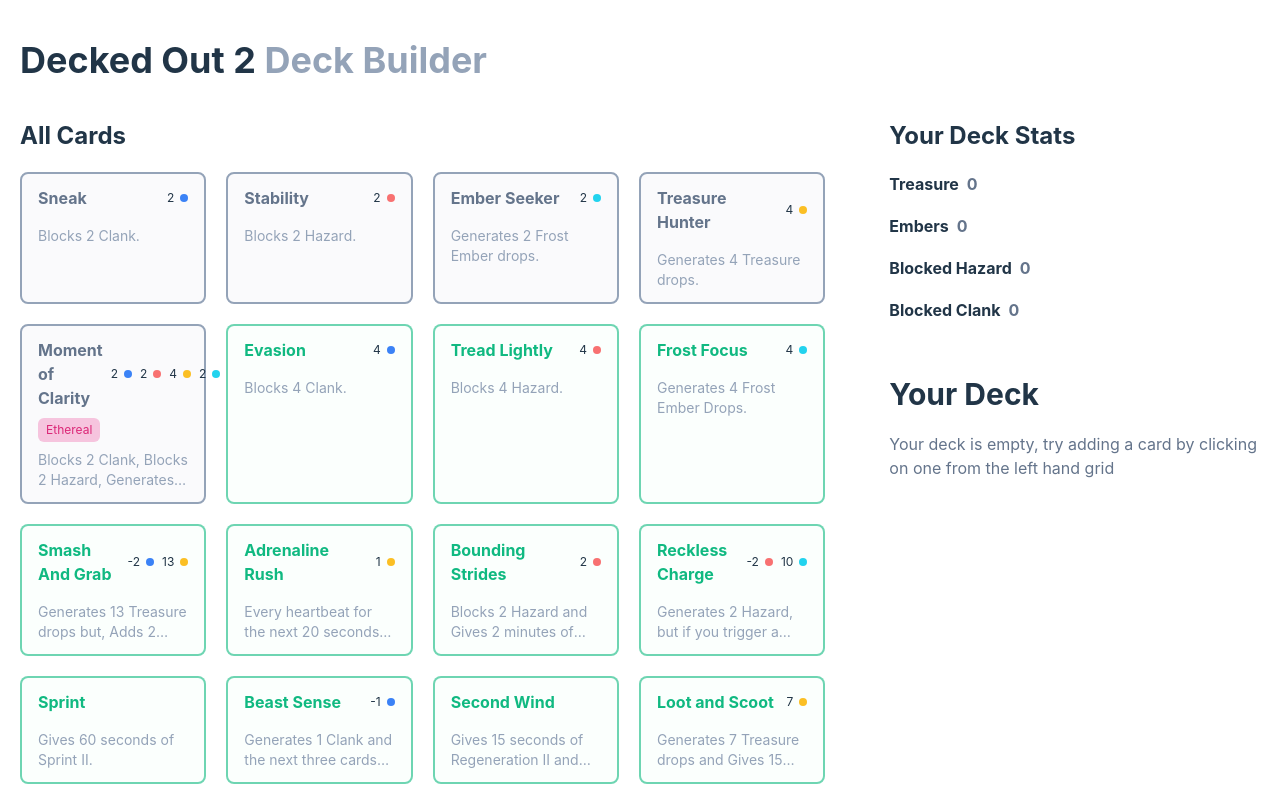
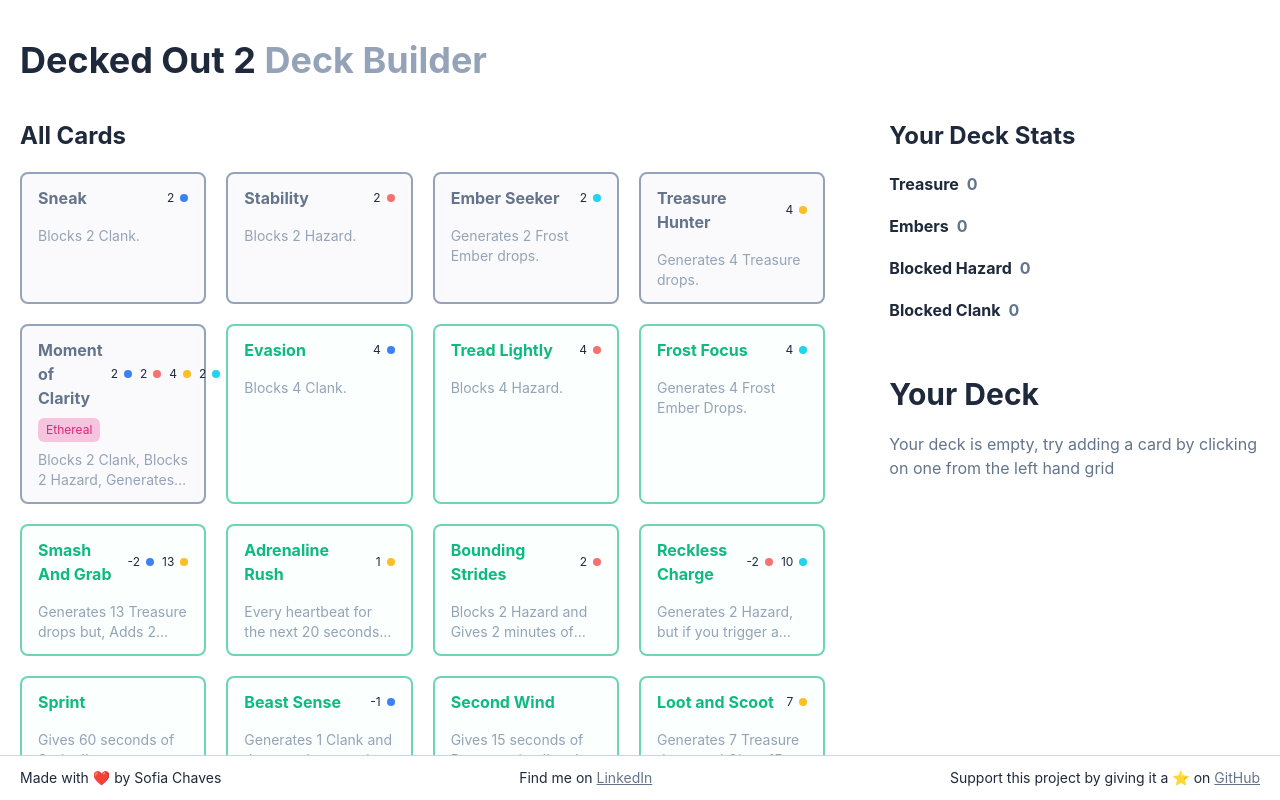
Before and after one commit to SofiaChaves/decked-out-deck-builder, a React (Vite) app: page / in a window 1280 px wide. Shown: the top 800 px of the page. Built offline with nearby package versions, Linux system fonts and the light colour scheme; what tailwindcss-debug-screens would draw is missing.

Commit message:
Footer :football:

```diff
--- a/src/App.tsx
+++ b/src/App.tsx
@@ -8,24 +8,24 @@ function App() {
     const clearDeck = useDeck((state) => state.clearDeck);
 
     return (
-        <div className={import.meta.env.DEV ? 'debug-screens' : ''}>
-            <div className="container mx-auto p-5">
+        <div className="bg-white/90 text-slate-800 dark:bg-slate-800 dark:text-white">
+            <div className="container p-5 mx-auto">
                 {/* Title */}
-                <h1 className="text-4xl font-bold my-10 mt-5">
+                <h1 className="my-10 mt-5 text-4xl font-bold">
                     Decked Out 2{' '}
                     <span className="text-slate-400">Deck Builder</span>
                 </h1>
 
                 {/* Grid */}
-                <div className="grid md:grid-cols-3 gap-16">
+                <div className="grid gap-16 md:grid-cols-3">
                     {/* List */}
-                    <div className="md:col-span-2 space-y-5">
+                    <div className="space-y-5 md:col-span-2">
                         <h1 className="text-2xl font-bold">All Cards</h1>
                         <CardsList />
                     </div>
 
                     {/* Deck */}
-                    <div className="space-y-12 order-first md:order-last">
+                    <div className="order-first space-y-12 md:order-last">
                         <div className="space-y-5">
                             <h1 className="text-2xl font-bold">
                                 Your Deck Stats
@@ -34,7 +34,7 @@ function App() {
                         </div>
 
                         <div className="space-y-5">
-                            <div className="flex gap-5 items-end justify-between">
+                            <div className="flex items-end justify-between gap-5">
                                 <h1 className="text-3xl font-bold">
                                     Your Deck
                                 </h1>
@@ -53,6 +53,30 @@ function App() {
                     </div>
                 </div>
             </div>
+
+            <footer className="sticky bottom-0 bg-white border-t dark:bg-slate-800 border-slate-300 dark:border-slate-700">
+                <div className="container flex flex-wrap justify-between gap-3 px-5 py-3 mx-auto text-xs lg:text-sm">
+                    <span>{'Made with ❤️ by Sofia Chaves'}</span>
+                    <span>
+                        Find me on{' '}
+                        <a
+                            href="https://www.linkedin.com/in/sofiacps/"
+                            className="underline text-slate-500"
+                        >
+                            LinkedIn
+                        </a>
+                    </span>
+                    <span>
+                        Support this project by giving it a ⭐ on{' '}
+                        <a
+                            href="https://github.com/SofiaChaves"
+                            className="underline text-slate-500"
+                        >
+                            GitHub
+                        </a>
+                    </span>
+                </div>
+            </footer>
         </div>
     );
 }
--- a/src/assets/cards.ts
+++ b/src/assets/cards.ts
@@ -147,7 +147,7 @@ export const cards: Card[] = [
     },
     {
         name: 'Haste',
-        description: '',
+        description: '?',
         rarity: Rarity.Rare,
     },
     {
@@ -174,7 +174,7 @@ export const cards: Card[] = [
     },
     {
         name: 'Swagger',
-        description: '',
+        description: '?',
         rarity: Rarity.Rare,
     },
     {
@@ -206,17 +206,17 @@ export const cards: Card[] = [
     },
     {
         name: 'Avalanche',
-        description: '',
+        description: '?',
         rarity: Rarity.Legendary,
     },
     {
         name: 'Glorious Moment',
-        description: '',
+        description: '?',
         rarity: Rarity.Legendary,
     },
     {
         name: 'Beast Master',
-        description: '',
+        description: '?',
         rarity: Rarity.Legendary,
         permanent: true,
     },
--- a/src/index.css
+++ b/src/index.css
@@ -8,8 +8,6 @@ html {
     font-weight: 400;
 
     color-scheme: light dark;
-    color: rgba(255, 255, 255, 0.87);
-    background-color: #242424;
 
     font-synthesis: none;
     text-rendering: optimizeLegibility;
@@ -31,10 +29,3 @@ body {
     width: 100%;
     height: 100%;
 }
-
-@media (prefers-color-scheme: light) {
-    :root {
-        color: #213547;
-        background-color: #ffffff;
-    }
-}
--- a/src/main.tsx
+++ b/src/main.tsx
@@ -6,7 +6,9 @@ import './index.css';
 
 ReactDOM.createRoot(document.getElementById('root')!).render(
     <React.StrictMode>
-        <App />
+        <div className={import.meta.env.DEV ? 'debug-screens' : ''}>
+            <App />
+        </div>
         <Analytics />
     </React.StrictMode>
 );
```
